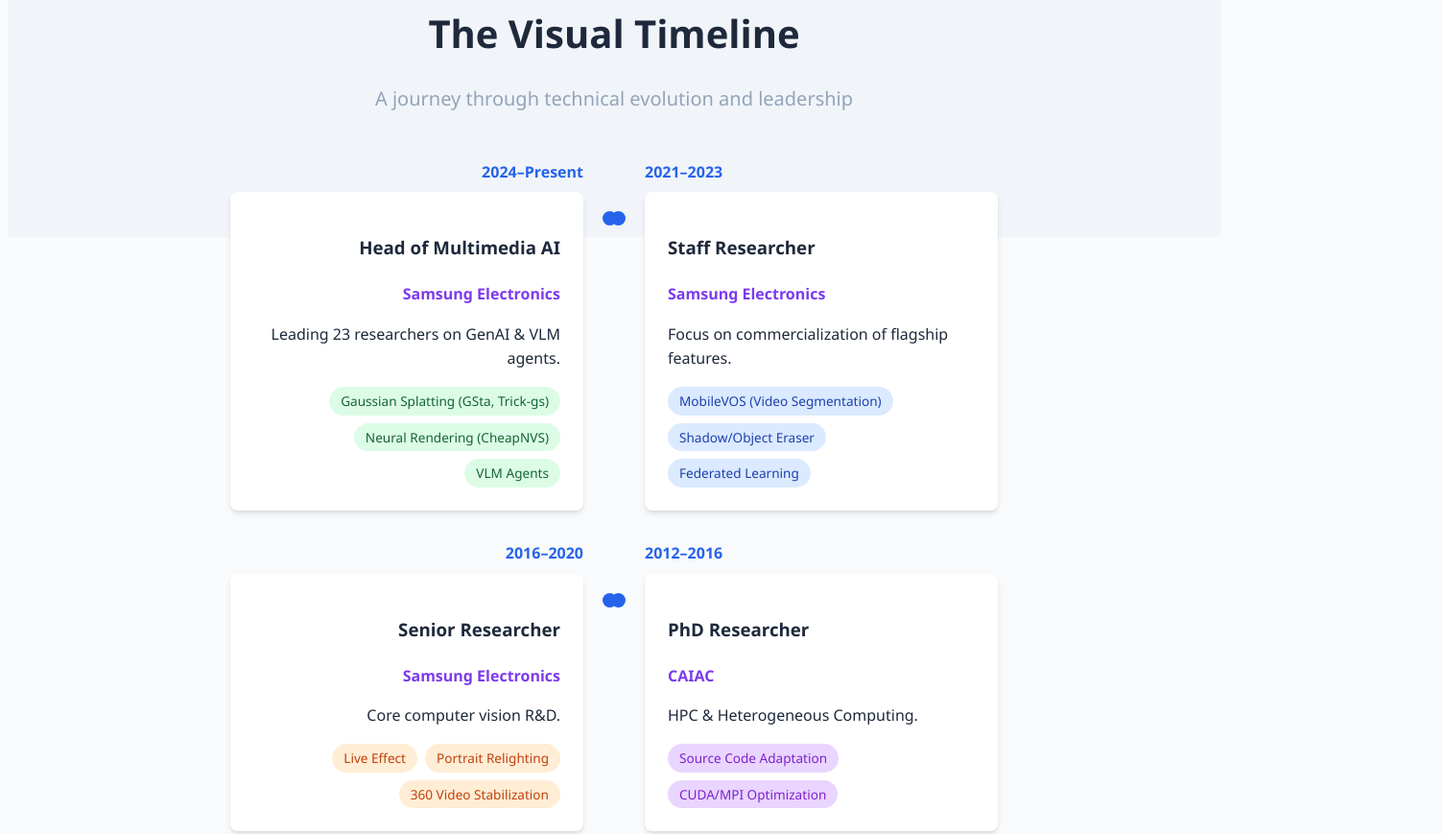
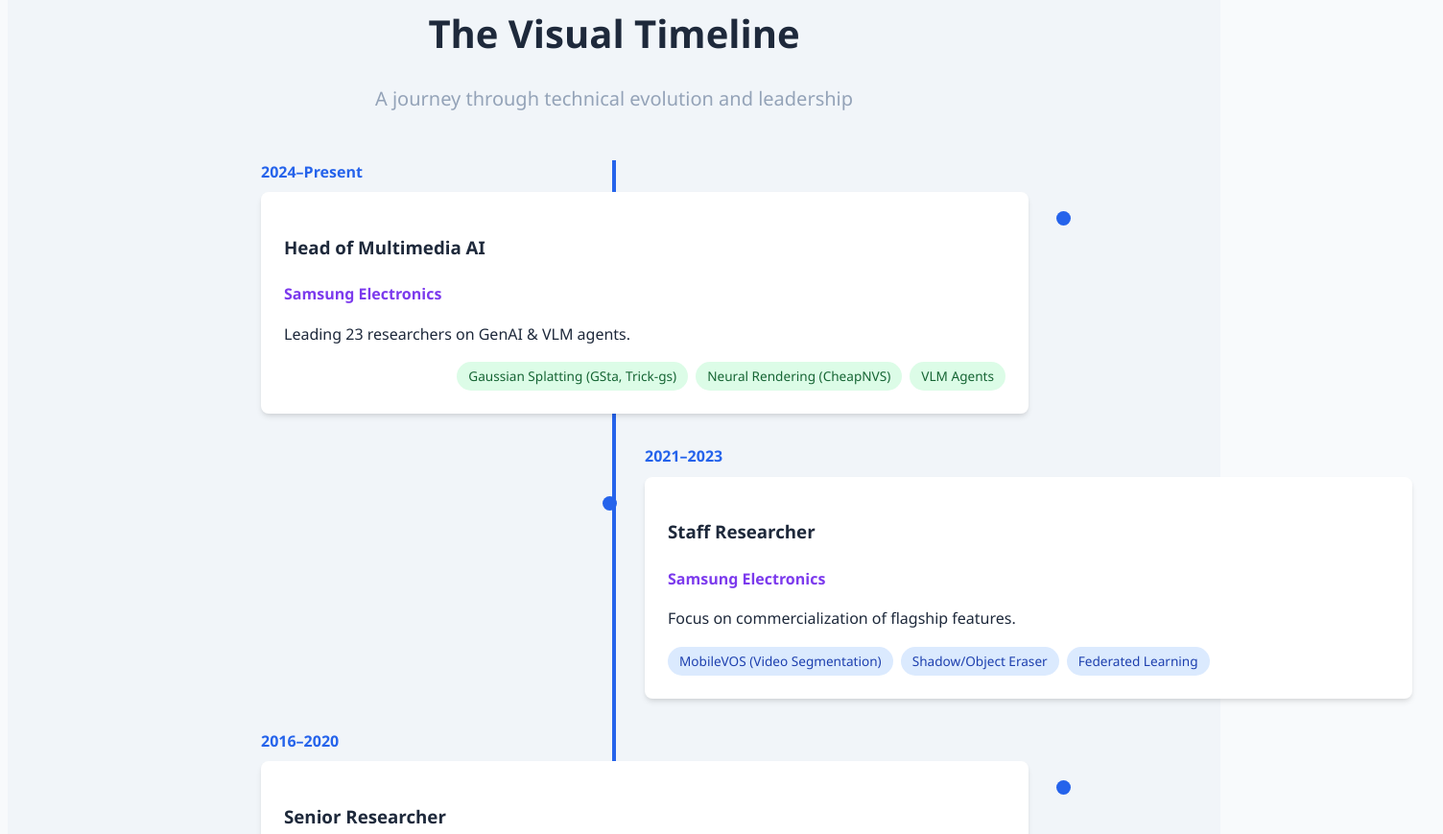
Before and after one commit to sdruix/sdruix.github.io, a plain HTML site: page index.html in a window 1280 px wide. Shown: the part 1854-2723 px from the top of the page at 96% size, 1504 px wide, since content can reach past the window. Drawn offline with Linux system fonts and the light colour scheme.

Commit message:
Fix profile picture loading issue and timeline alignment
- Added missing profile picture files to repository
- Reverted timeline CSS to working version with proper padding-based positioning
- Fixed alignment issues with timeline items

```diff
--- a/styles.css
+++ b/styles.css
@@ -323,25 +323,14 @@ body {
 }
 
 .timeline-item:nth-child(odd) {
-    float: left;
-    clear: left;
-    width: calc(50% - 2rem);
-    margin-right: 2rem;
-    text-align: right;
+    padding-right: calc(50% + 2rem);
+    padding-left: 2rem;
+    text-align: left;
 }
 
 .timeline-item:nth-child(even) {
-    float: right;
-    clear: right;
-    width: calc(50% - 2rem);
-    margin-left: 2rem;
+    padding-left: calc(50% + 2rem);
     text-align: left;
-}
-
-.timeline-item::after {
-    content: "";
-    display: table;
-    clear: both;
 }
 
 .timeline-date {
```
Also changed, not shown: images/genAIprofile.jpg (added), 1 other file.
